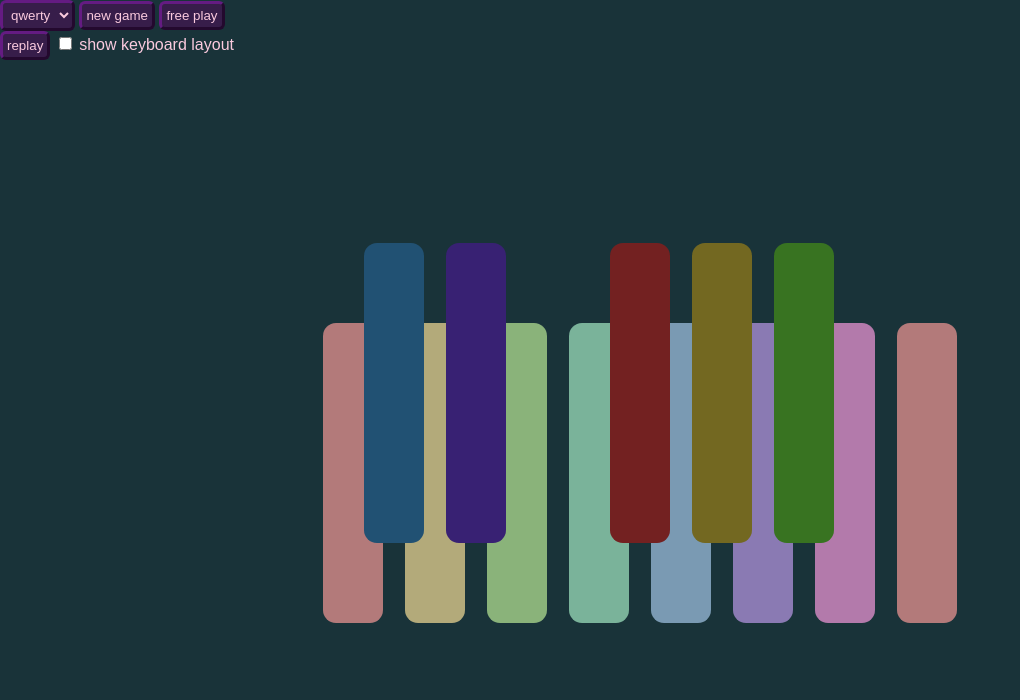
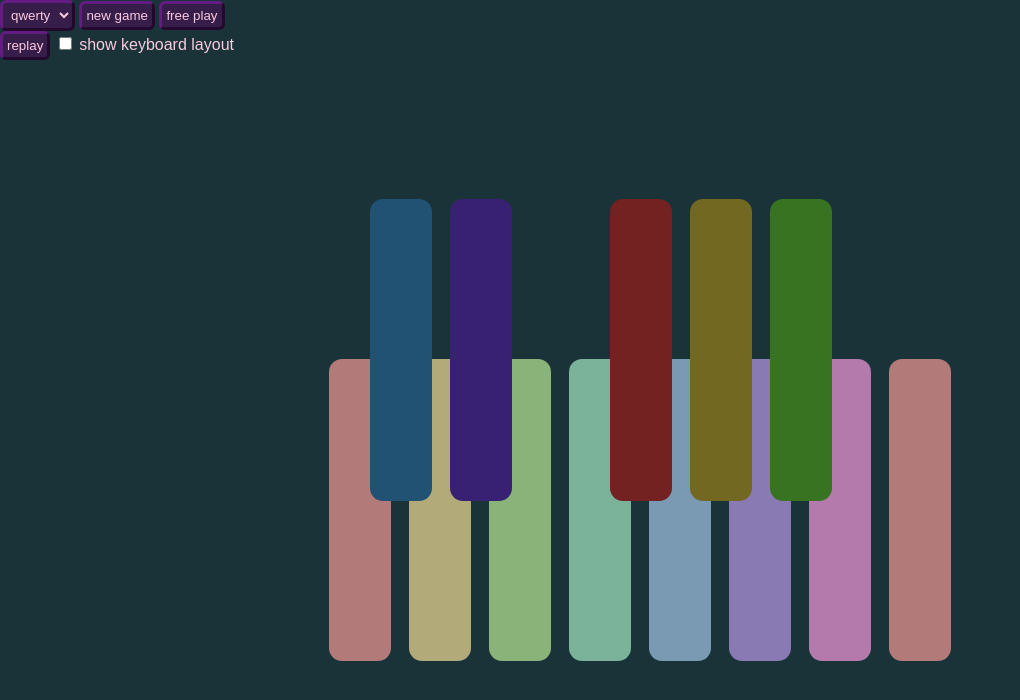
Before and after one commit to casens5/simon_key, a plain HTML site: page index.html in a window 1280 px wide. Shown: the whole page, without its empty margins (0-1020 px from the left). Drawn offline with nearby package versions, Linux system fonts and the light colour scheme; no server answers.

Commit message:
overhaul keyboard rendering

```diff
--- a/index.html
+++ b/index.html
@@ -11,7 +11,6 @@
   </head>
   <body>
     <div id="container" class="container">
-      <div id="audioDiv" class="hidden"></div>
       <div id="userSettings" class="user-settings">
         <select id="layoutSelector" class="input" name="keyboard">
           <option value="qwerty">qwerty</option>
@@ -25,10 +24,12 @@
         <input type="checkbox" id="labelVisibilityCheckbox"/>
         <label for="labelVisibilityCheckbox">show keyboard layout</label>
       </div>
-      <div id="musicKeyboard" class="music-keyboard">
-        <div id="blackRow" class="black-row"></div>
-        <div id="whiteRow" class="white-row"></div>
-      </div>
+			<div id="keyboardContainer">
+				<div id="musicKeyboard" class="music-keyboard">
+					<div id="blackRow" class="music-key-row"></div>
+					<div id="whiteRow" class="music-key-row"></div>
+				</div>
+			</div>
     </div>
   </body>
 	<script src="script.js" defer></script>
--- a/main.sass
+++ b/main.sass
@@ -7,9 +7,6 @@ html, body
   padding: 0
   height: 100%
   min-height: 100%
-
-.hidden
-  display: none
 
 .bg-game-over
   background: hsl(0, 39, 16)
@@ -32,104 +29,52 @@ html, body
 
 #container
   display: flex
+  flex-direction: column
   width: 100%
-  min-height: 100%
+  height: 100%
+
+#keyboardContainer
+  width: 100%
+  height: 100%
+  display: flex
+  justify-content: center
+  align-items: center
 
 .music-keyboard
-  position: absolute
-  height: 62%
   display: grid
-  left: 50%
-  top: 45%
-  transform: translate(-50%, -50%)
-  grid-template-rows: 1fr 1fr
-  justify-content: center
-  width: 1066px
+  grid-template-rows: 1fr 2fr
+  height: 100%
+  width: 100%
+  max-width: 640px
+  max-height: 480px
 
 .key
-  display: flex
-  justify-content: center
-  align-items: end
-  height: 300px
-  width: 60px
-  margin: 11px
+  margin: 1.4%
   border-radius: 13px
+  width: 100%
 
 .label
   font-size: 41px
   margin-bottom: 23px
-  text-shadow: 0 0 6px #000, 0 0 2px #000, 0 0 4px #000, 0 0 9px #0003
+  text-shadow: 0 0 6px #000
 
 .pressed
   box-shadow: 0 0 11px 11px
 
-.white-row
-  display: grid
-  grid-template-columns: repeat(8, 1fr)
+.music-key-row
+  display: flex
 
-.black-row
-  display: grid
-  grid-template-columns: repeat(8, 1fr)
-  height: 200px
+#blackRow
+  z-index: 1
   position: relative
-  top: 120px
-  left: 41px
+  left: 6.4%
+  height: 200%
 
-// white row
-.key-0
-  background: hsl(0, 27%, 59%)
-  border-color: hsl(0, 27%, 59%)
+.hidden-key
+  height: 0
 
-.key-2
-  background: hsl(51, 27%, 59%)
-  border-color: hsl(51, 27%, 59%)
+#key-1
+  opacity: 0
 
-.key-4
-  background: hsl(103, 27%, 59%)
-  border-color: hsl(103, 27%, 59%)
-
-.key-5
-  background: hsl(154, 27%, 59%)
-  border-color: hsl(154, 27%, 59%)
-
-.key-7
-  background: hsl(206, 27%, 59%)
-  border-color: hsl(206, 27%, 59%)
-
-.key-9
-  background: hsl(257, 27%, 59%)
-  border-color: hsl(257, 27%, 59%)
-
-.key-11
-  background: hsl(308, 27%, 59%)
-  border-color: hsl(308, 27%, 59%)
-
-.key-12
-  background: hsl(0, 27%, 59%)
-  border-color: hsl(0, 27%, 59%)
-
-// black row
-.key-1
-  background: hsl(205, 55%, 29%)
-  // background: hsl(202, 55%, 29%)
-  border-color: hsl(200, 55%, 29%)
-
-.key-3
-  background: hsl(257, 55%, 29%)
-  // background: hsl(274, 55%, 29%)
-  border-color: hsl(272, 55%, 29%)
-
-.key-6
-  background: hsl(0, 55%, 29%)
-  // background: hsl(346, 55%, 29%)
-  border-color: hsl(344, 55%, 29%)
-
-.key-8
-  background: hsl(52, 55%, 29%)
-  // background: hsl(58, 55%, 29%)
-  border-color: hsl(56, 55%, 29%)
-
-.key-10
-  background: hsl(103, 55%, 29%)
-  // background: hsl(130, 55%, 29%)
-  border-color: hsl(128, 55%, 29%)
+.hidden
+  display: none
--- a/script.js
+++ b/script.js
@@ -87,6 +87,7 @@ var game = {
     playerSequenceIndex: 0,
     freePlay: true
 };
+var svgNameSpace = 'http://www.w3.org/2000/svg';
 function $(id) {
     return document.getElementById(id);
 }
@@ -166,22 +167,35 @@ function generateLabel(labeltext, labelGroup) {
     return label;
 }
 function generateKeyElement(info, id) {
-    var newDiv = document.createElement("div");
+    var svg = document.createElementNS(svgNameSpace, 'svg');
+    svg.setAttribute('version', '1.1');
+    svg.setAttribute('baseProfile', 'full');
+    svg.setAttribute('viewBox', '0 0 100 100');
+    svg.setAttribute('preserveAspectRatio', "none");
+    var color = [info.hues[id], info.sat, info.light];
+    var svgBg = drawRect(color);
+    svg.appendChild(svgBg);
     var qwertyLabel = generateLabel(getKeyByValue(layoutMap.qwerty, id), "qwerty");
     labelElements.qwerty.push(qwertyLabel);
     var dvorakLabel = generateLabel(getKeyByValue(layoutMap.dvorak, id), "dvorak");
     labelElements.dvorak.push(dvorakLabel);
-    newDiv.append(qwertyLabel, dvorakLabel);
-    newDiv.classList.add("key-" + id, "key");
-    newDiv.id = "key" + id;
-    newDiv.addEventListener("click", function () {
-        console.log("manual input: ", id);
-        keyPressInterpret(id);
-    });
-    newDiv.color = [info.hues[id], info.sat, info.light];
-    newDiv.natural = info.natural;
-    musicKeyElements[id] = newDiv;
-    return newDiv;
+    svg.append(qwertyLabel, dvorakLabel);
+    svg.id = "key" + id;
+    svg.classList.add("key");
+    svg.color = color;
+    svg.natural = info.natural;
+    musicKeyElements[id] = svg;
+    return svg;
+}
+function drawRect(inputColor) {
+    var rect = document.createElementNS(svgNameSpace, 'rect');
+    var color = "hsl(" + inputColor[0] + ", " + inputColor[1] + "%, " + inputColor[2] + "%)";
+    rect.setAttribute('x', '0');
+    rect.setAttribute('y', '0');
+    rect.setAttribute('width', '100');
+    rect.setAttribute('height', '100');
+    rect.setAttribute('fill', color);
+    return rect;
 }
 function generateKeyboard() {
     var blackInfo = {
@@ -215,10 +229,24 @@ function generateKeyboard() {
     };
     blackInfo.ids.forEach(function (id) {
         var key = generateKeyElement(blackInfo, id);
+        key.addEventListener("click", function () {
+            //console.log("manual input: ", id);
+            keyPressInterpret(id);
+        });
+        key.classList.add('black-key');
         $("blackRow").appendChild(key);
     });
+    $('key-1').classList.add('hidden-key');
+    var keyCopy1 = $('key-1').cloneNode();
+    var keyCopy2 = $('key-1').cloneNode();
+    $("blackRow").appendChild(keyCopy1);
+    $("blackRow").appendChild(keyCopy2);
     whiteInfo.ids.forEach(function (id) {
         var key = generateKeyElement(whiteInfo, id);
+        key.addEventListener("click", function () {
+            //console.log("manual input: ", id);
+            keyPressInterpret(id);
+        });
         $("whiteRow").appendChild(key);
     });
 }
--- a/script.ts
+++ b/script.ts
@@ -26,7 +26,6 @@ const labelElements = {
   dvorak: []
 };
 const sounds = []
-
 const musicKeyElements = [];
 const chords = {
   win: [0, 4, 7, 12],
@@ -90,6 +89,7 @@ const game = {
   playerSequenceIndex: 0,
   freePlay: true
 };
+const svgNameSpace = 'http://www.w3.org/2000/svg';
 
 function $(id: string) {
   return document.getElementById(id);
@@ -175,7 +175,15 @@ function generateLabel(labeltext: string, labelGroup: string) {
 }
 
 function generateKeyElement(info, id: number) {
-  const newDiv = document.createElement("div");
+	const svg = document.createElementNS(svgNameSpace, 'svg');
+	svg.setAttribute('version', '1.1');
+	svg.setAttribute('baseProfile', 'full');
+	svg.setAttribute('viewBox', '0 0 100 100');
+	svg.setAttribute('preserveAspectRatio', "none");
+	const color = [info.hues[id], info.sat, info.light];
+	const svgBg = drawRect(color);
+	svg.appendChild(svgBg);
+
   const qwertyLabel = generateLabel(
     getKeyByValue(layoutMap.qwerty, id),
     "qwerty"
@@ -186,17 +194,25 @@ function generateKeyElement(info, id: number) {
     "dvorak"
   );
 	labelElements.dvorak.push(dvorakLabel);
-  newDiv.append(qwertyLabel, dvorakLabel);
-  newDiv.classList.add("key-" + id, "key");
-  newDiv.id = "key" + id;
-  newDiv.addEventListener("click", () => {
-    console.log("manual input: ", id);
-    keyPressInterpret(id);
-  });
-  newDiv.color = [info.hues[id], info.sat, info.light];
-  newDiv.natural = info.natural;
-  musicKeyElements[id] = newDiv;
-	return newDiv;
+  svg.append(qwertyLabel, dvorakLabel);
+
+  svg.id = "key" + id;
+  svg.classList.add("key");
+  svg.color = color
+  svg.natural = info.natural;
+  musicKeyElements[id] = svg;
+	return svg;
+}
+
+function drawRect(inputColor) {
+	const rect = document.createElementNS(svgNameSpace, 'rect');
+	const color = `hsl(${inputColor[0]}, ${inputColor[1]}%, ${inputColor[2]}%)`;
+	rect.setAttribute('x', '0');
+	rect.setAttribute('y', '0');
+	rect.setAttribute('width', '100');
+	rect.setAttribute('height', '100');
+	rect.setAttribute('fill', color);
+	return rect;
 }
 
 function generateKeyboard() {
@@ -232,11 +248,26 @@ function generateKeyboard() {
 
   blackInfo.ids.forEach( (id) => {
     const key = generateKeyElement(blackInfo, id);
+		key.addEventListener("click", () => {
+			//console.log("manual input: ", id);
+			keyPressInterpret(id);
+		});
+		key.classList.add('black-key');
 		$("blackRow").appendChild(key);
   });
 
+	$('key-1').classList.add('hidden-key');
+	const keyCopy1 = $('key-1').cloneNode();
+	const keyCopy2 = $('key-1').cloneNode();
+	$("blackRow").appendChild(keyCopy1);
+	$("blackRow").appendChild(keyCopy2);
+
   whiteInfo.ids.forEach( (id) => {
     const key = generateKeyElement(whiteInfo, id);
+		key.addEventListener("click", () => {
+			//console.log("manual input: ", id);
+			keyPressInterpret(id);
+		});
 		$("whiteRow").appendChild(key);
   });
 }
```
Also changed, not shown: main.css, 2 other files.
